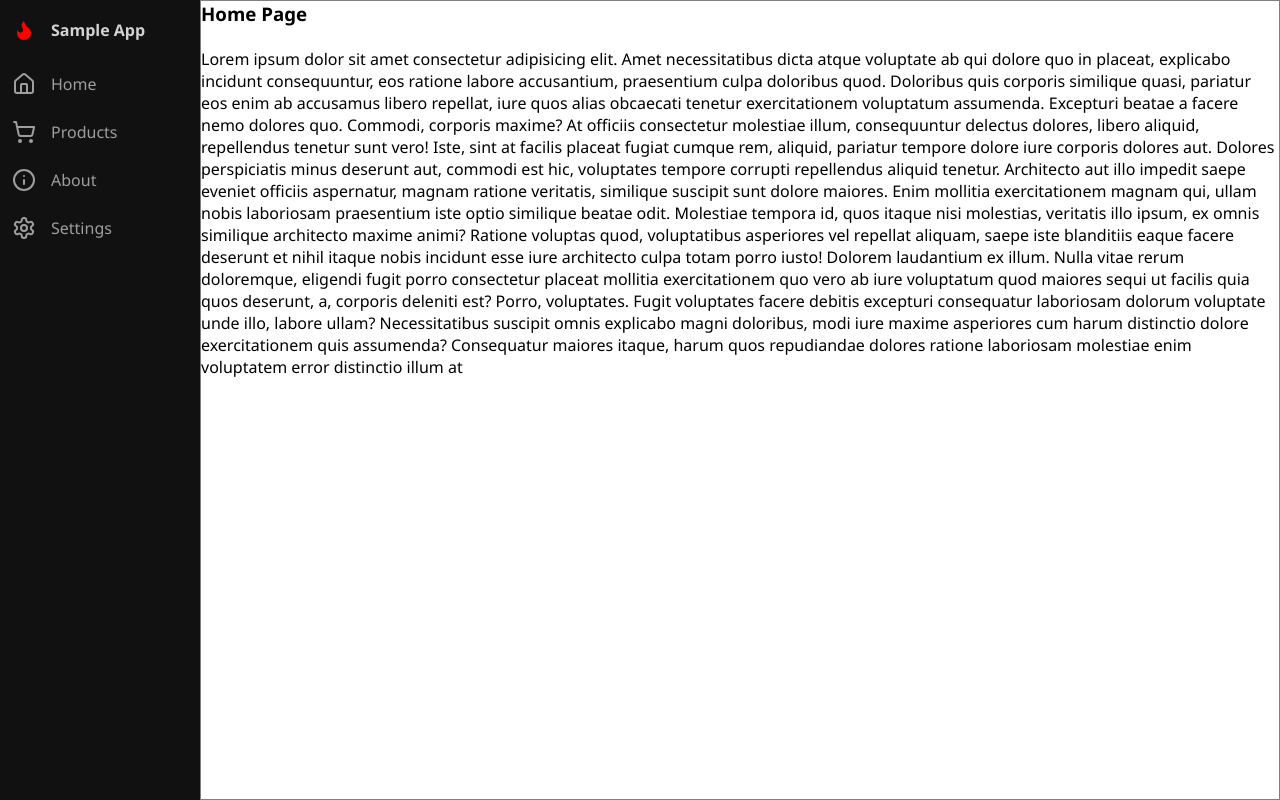
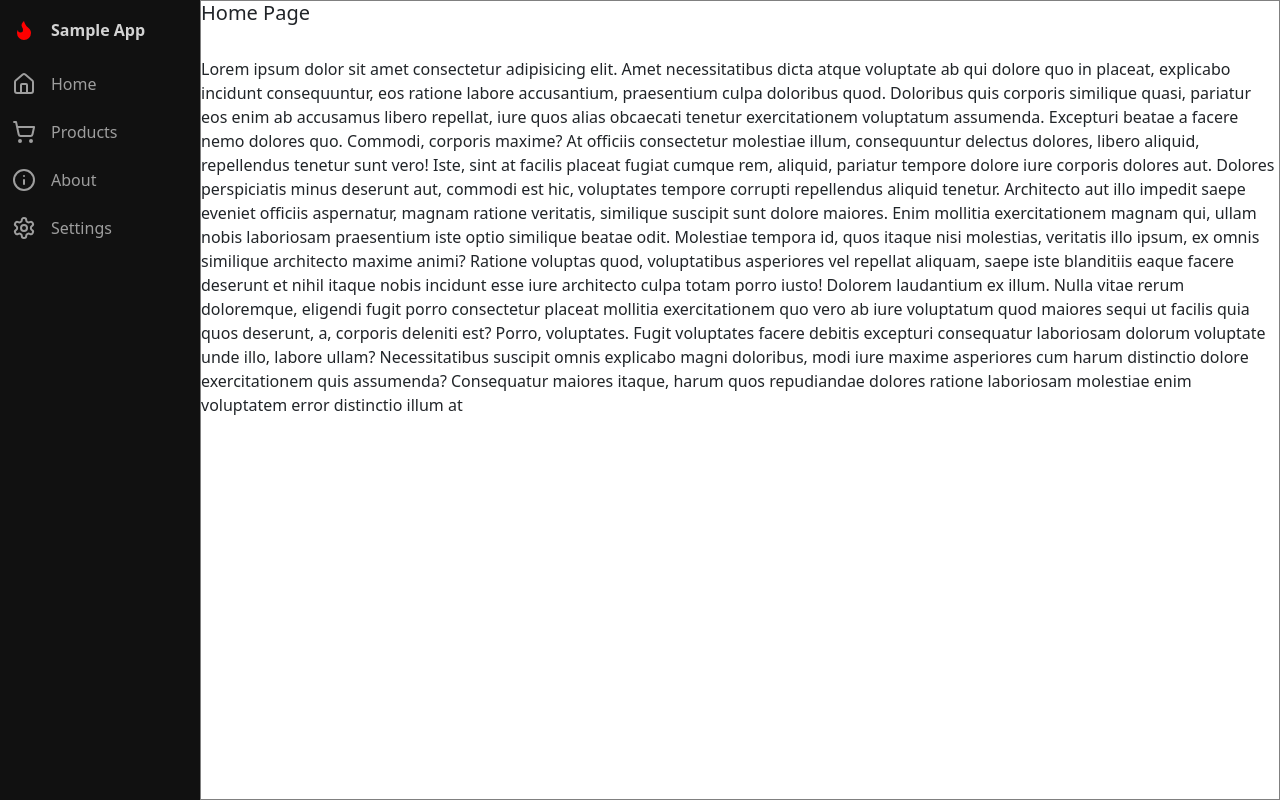
Before and after one commit to vincentkua/SideAndBottomMenuBar, a React (Vite) app: page / in a window 1280 px wide. Built offline with nearby package versions, Linux system fonts and the light colour scheme.

Commit message:
feat: added react bootstrap

```diff
--- a/index.html
+++ b/index.html
@@ -5,14 +5,6 @@
     <link rel="icon" type="image/svg+xml" href="/vite.svg" />
     <meta name="viewport" content="width=device-width, initial-scale=1.0" />
     <title>Vite + React + TS</title>
-    <style>
-      * {
-        margin: 0;
-        padding: 0;
-        box-sizing: border-box;
-        font-family: 'Segoe UI', Tahoma, Geneva, Verdana, sans-serif;
-      }
-    </style>
   </head>
   <body>
     <div id="root"></div>
--- a/package.json
+++ b/package.json
@@ -11,8 +11,10 @@
     "preview": "vite preview"
   },
   "dependencies": {
+    "bootstrap": "^5.3.3",
     "lucide-react": "^0.446.0",
     "react": "^18.3.1",
+    "react-bootstrap": "^2.10.5",
     "react-dom": "^18.3.1",
     "react-router-dom": "^6.26.2",
     "sideandbottommenubar": "file:",
--- a/src/bootstrap.tsx
+++ b/src/bootstrap.tsx
@@ -1,6 +1,7 @@
 import { StrictMode } from "react";
 import { createRoot } from "react-dom/client";
 import Providers from "./Providers";
+import "bootstrap/dist/css/bootstrap.min.css";
 
 createRoot(document.getElementById("root")!).render(
   <StrictMode>
--- a/src/components/styled.component.tsx
+++ b/src/components/styled.component.tsx
@@ -12,6 +12,10 @@ export const SideMenuLogo = styled.div`
   padding: 12px;
   color: lightgray;
   font-weight: bold;
+
+  > p {
+    margin: 0;
+  }
 `;
 
 export const SideMenubarDivBox = styled.div`
@@ -21,6 +25,10 @@ export const SideMenubarDivBox = styled.div`
   cursor: pointer;
   padding: 12px;
   color: #9e9e9e;
+
+  > p {
+    margin: 0;
+  }
 
   &:hover {
     background-color: #2b2b2b;
--- a/src/pages/Home.tsx
+++ b/src/pages/Home.tsx
@@ -1,7 +1,7 @@
 const Home = () => {
   return (
     <>
-      <h3>Home Page</h3>
+      <h5>Home Page</h5>
       <br />
       <p>
         Lorem ipsum dolor sit amet consectetur adipisicing elit. Amet
```
Also changed, not shown: 1 other file (tests, documents, lock files or other folders).
